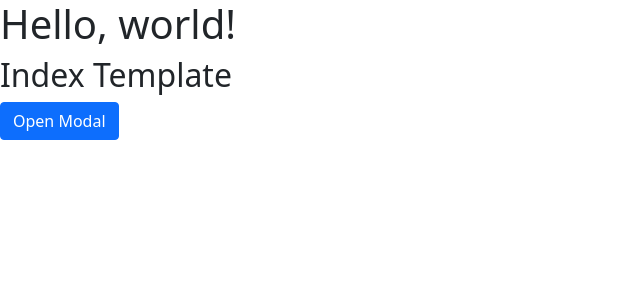
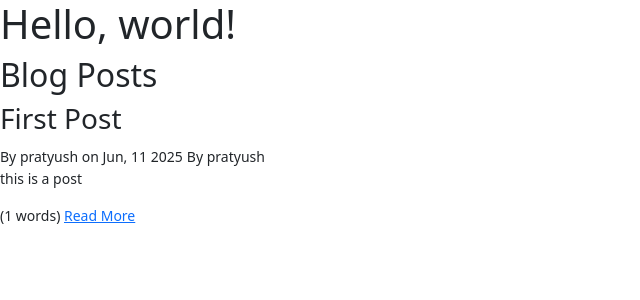
Before and after one commit to pratyushchauhan147/blango, a Django app: page / in a window 1280 px wide. Shown: the top 300 px of the page, without its empty margins (0-640 px from the left). Run offline with Django 3.2, Linux system fonts and the light colour scheme; data comes from the database, SQL or seed files in the repository; parts of the project's set-up code (start-up, migrations or seed data) failed here and were passed over.

Commit message:
Finish custom filters

```diff
--- /dev/null
+++ b/blog/templatetags/blog_extras.py
@@ -0,0 +1,18 @@
+from django.contrib.auth import get_user_model
+user_model = get_user_model()
+from django import template
+register = template.Library()
+
+
+@register.filter
+def author_details(author):
+    if not isinstance(author, user_model):
+        # return empty string as safe default
+        return ""
+
+    if author.first_name and author.last_name:
+        name = f"{author.first_name} {author.last_name}"
+    else:
+        name = f"{author.username}"
+
+    return name
--- a/blog/views.py
+++ b/blog/views.py
@@ -1,5 +1,7 @@
 from django.shortcuts import render
-
+from django.utils import timezone
+from blog.models import Post
 # Create your views here.
 def index(request):
-    return render(request, "blog/index.html")
+    posts = Post.objects.filter(published_at__lte=timezone.now())
+    return render(request, "blog/index.html", {"posts": posts})
--- a/templates/blog/index.html
+++ b/templates/blog/index.html
@@ -1,24 +1,19 @@
 {% extends "base.html" %}
+{% load blog_extras %}
 {% block content %}
-<h2>Index Template</h2>
-<button type="button" class="btn btn-primary" data-bs-toggle="modal" data-bs-target="#example-modal">
-  Open Modal
-</button>
-
-<div class="modal" id="example-modal" tabindex="-1" aria-labelledby="example-modal-label" aria-hidden="true">
-  <div class="modal-dialog">
-    <div class="modal-content">
-      <div class="modal-header">
-        <h5 class="modal-title" id="example-modal-label">Modal Title</h5>
-        <button type="button" class="btn-close" data-bs-dismiss="modal" aria-label="Close"></button>
-      </div>
-      <div class="modal-body">
-        Modal Body
-      </div>
-      <div class="modal-footer">
-        <button type="button" class="btn btn-secondary" data-bs-dismiss="modal">Close</button>
-      </div>
+    <h2>Blog Posts</h2>
+    {% for post in posts %}
+    <div class="row">
+        <div class="col">
+            <h3>{{ post.title }}</h3>
+            <small>By {{ post.author }} on {{ post.published_at|date:"M, d Y" }}</small>
+            <small>By {{ post.author|author_details }}
+            <p>{{ post.summary }}</p>
+            <p>
+                ({{ post.content|wordcount }} words)
+                <a href="#">Read More</a>
+            </p>
+        </div>
     </div>
-  </div>
-</div>
+    {% endfor %}
 {% endblock %}
```
Also changed, not shown: blog/templatetags/__init__.py (added).
